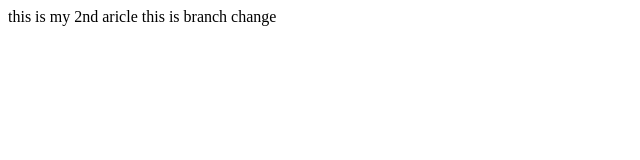
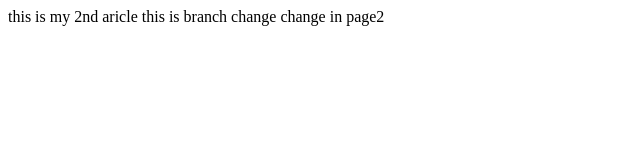
Before and after one commit to Intekhabilyas/git_test, a plain HTML site: page index.html in a window 1280 px wide. Shown: the whole page, without its empty margins (0-640 px from the left). Drawn offline with Linux system fonts and the light colour scheme.

Commit message:
change in page2

```diff
--- a/index.html
+++ b/index.html
@@ -9,5 +9,6 @@
 <body>
     this is my 2nd aricle
     this is branch change
+    change in page2
 </body>
 </html>
```
